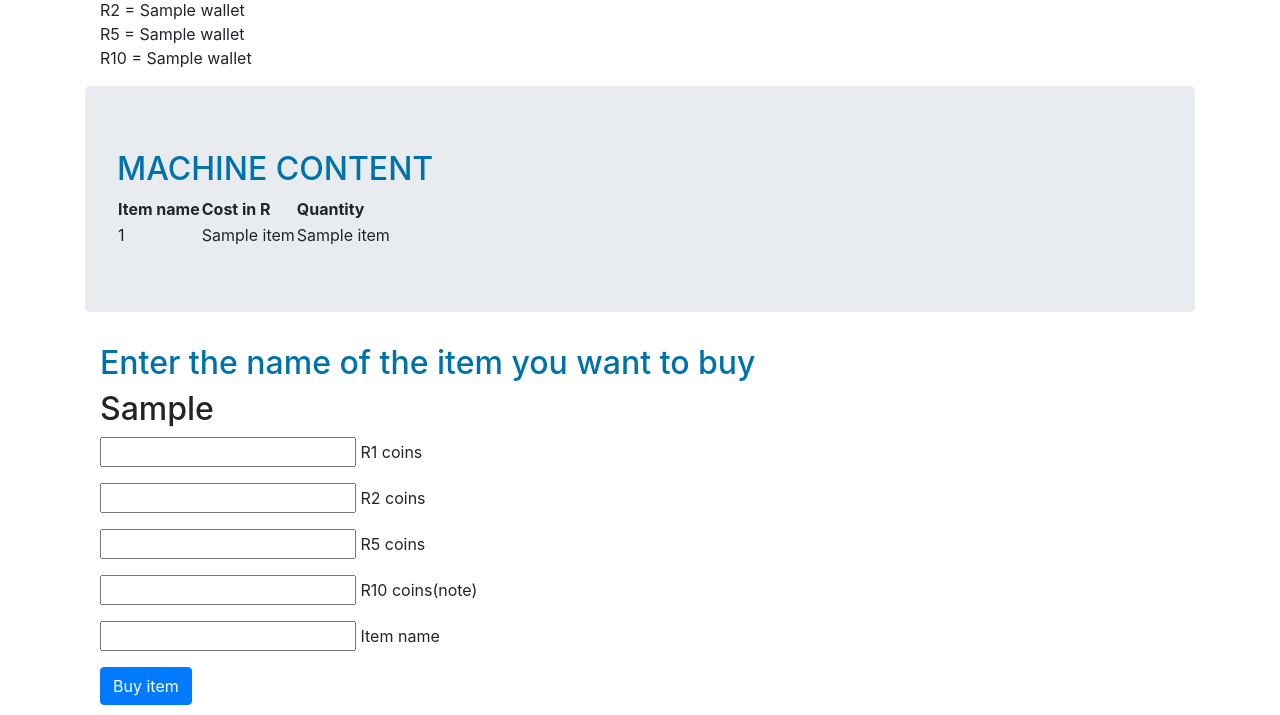
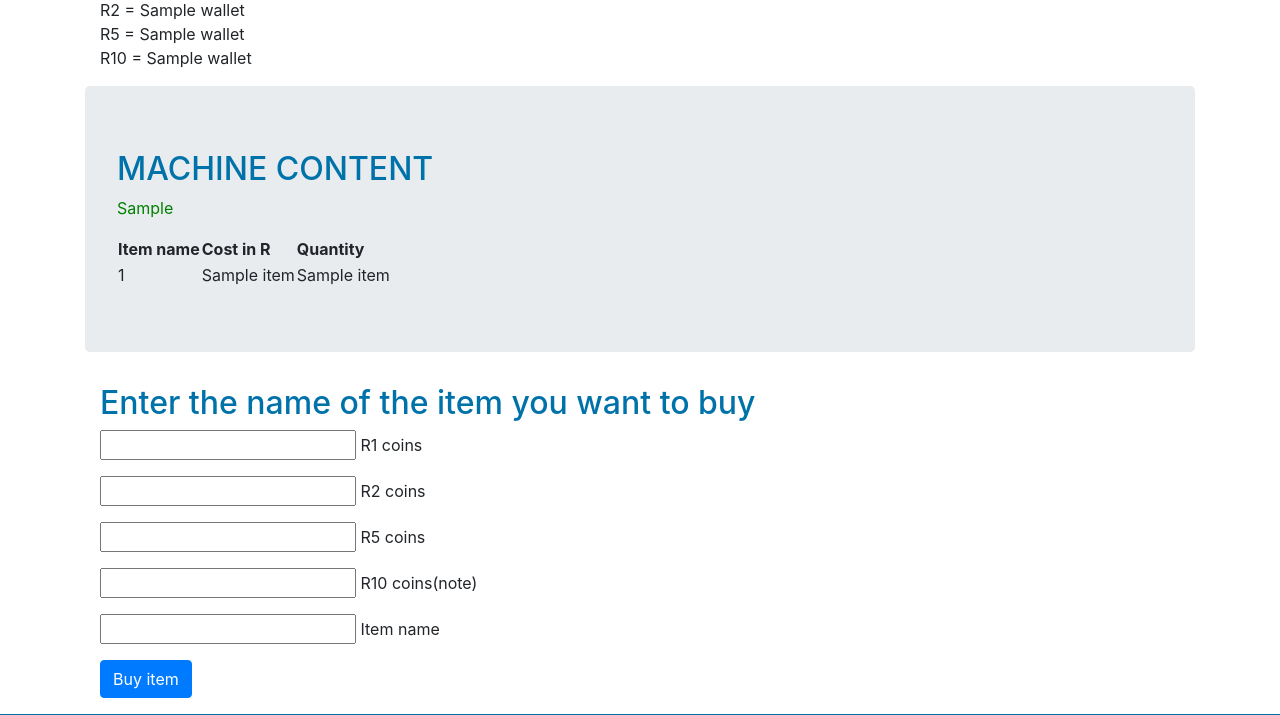
Before and after one commit to rivaldodb23/vending-machine, a Flask app: template app/templates/buy.html in a window 1280 px wide. Shown: the part 227-942 px from the top of the page. Run offline with Flask 2, Linux system fonts and the light colour scheme; the template is opened without the code that fills it: values that come from a table or form of the project are taken from there, most other values are stand-ins (such as "Sample title", 1, 10 or a date in 2020).

Commit message:
Payment confirmation updated

```diff
--- a/app/templates/buy.html
+++ b/app/templates/buy.html
@@ -25,6 +25,7 @@
 
     <div class="item-display jumbotron">
         <h2 style="color: #0072AA;">MACHINE CONTENT</h2>
+        <p style="color: green;">{{ paymentOut }}</p>
         <table>
             <thead class="thead-dark">
                 <tr>
@@ -49,7 +50,7 @@
     </div>
     <form action="" class="form-group container" method="post">
         <h2 style="color: #0072AA;">Enter the name of the item you want to buy</h2>
-        <h2>{{ paymentOut }}</h2>
+
         <p> {{form.denom_1}} {{form.denom_1.label(class_="form-check-label")}}
         </p>
         <p> {{form.denom_2}} {{form.denom_2.label(class_="form-check-label")}}
```
